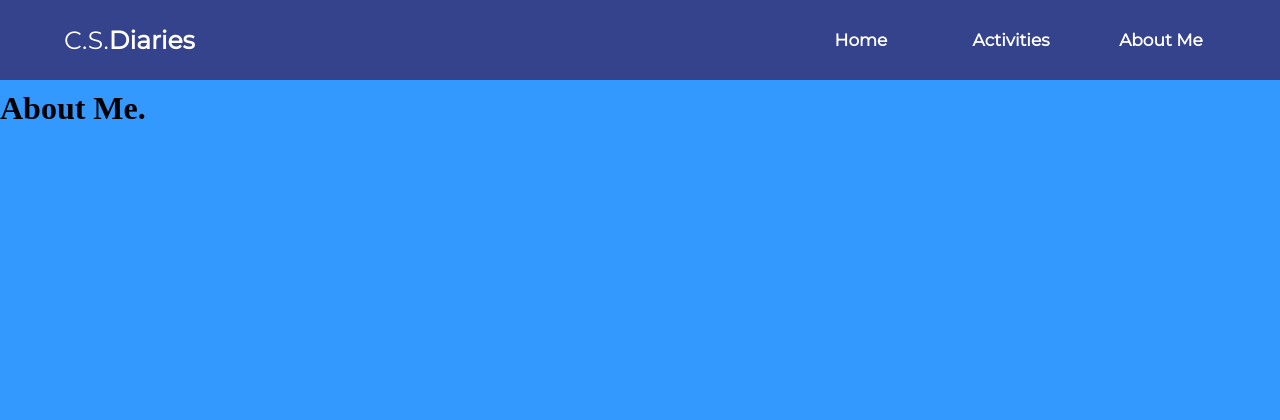
After one commit to amlagsac/lab1, a PHP site: page /about_me.html in a window 1280 px wide. The commit adds this page. Shown: the top 420 px of the page. Run offline with PHP 8.4, Linux system fonts and the light colour scheme.

Commit message:
About Me

```diff
--- /dev/null
+++ b/about_me.html
@@ -0,0 +1,43 @@
+<!DOCTYPE html>
+<html>
+    <head>
+        <title>
+            C.S.Diaries
+        </title>
+        <link href="https://fonts.googleapis.com/css?family=Hind&display=swap" rel="stylesheet">
+        <link href="https://fonts.googleapis.com/css?family=Montserrat&display=swap" rel="stylesheet">
+        <link rel="stylesheet" type="text/css" href="css/styles_about_me.css">
+    </head>
+    <body>
+        <div class = "header">
+            <div class = "inner_header">
+                <div class = "web_title">
+                    <h1>C.S.<span>Diaries</span></h1>
+                </div>
+                <ul class = "navigation">
+                    <a href = "index.html"><li>Home</li></a>
+                    <a><li>Activities
+                        <ul class = "inner_navigation">
+                            <li>
+                                Activity 1
+                            </li>
+                            <li>
+                                Activity 2
+                            </li>
+                        </ul>
+                    </li></a>
+                    <a href="about_me.html"><li>About Me</li></a>
+                </ul>
+            </div>
+        </div>
+        <div class = "extra_space">
+            <div class = "box">
+            </div>
+        </div>
+        <div class = "body_text">
+            <div class = "about_me_text">
+                <h1>About Me.</h1>
+            </div>
+        </div>
+    </body>
+</html>
--- a/css/styles.css
+++ b/css/styles.css
@@ -82,7 +82,7 @@
 }
 .box{
     width: 100%;
-    height: 70px;
+    height: 40px;
     display: block;
     background-color: #3399ff;
     padding-bottom: 10px;
@@ -104,7 +104,7 @@
     font-size: 30px;
 }
 .color_box{
-    border-radius: 10px;
+    border-radius: 15px;
     margin: 0 auto;
     border: 9px solid black;
     width: 70%;
--- /dev/null
+++ b/css/styles_about_me.css
@@ -0,0 +1,89 @@
+*{
+    margin: 0;
+    padding: 0;
+    list-style: none;
+    text-decoration: none;
+}
+.header{
+    width: 100%;
+    height: 80px;
+    display: block;
+    background-color: #35438C;
+}
+.inner_header{
+    width: 90%;
+    height: 100%;
+    display: block;
+    margin: 0 auto;
+}
+.web_title{
+    height: 80px;
+    display: table;
+    float: left;
+}
+.web_title h1{
+    color:white;
+    height: 100%;
+    display: table-cell;
+    vertical-align: middle;
+    font-family: 'Montserrat';
+    font-size: 25px;
+    font-weight: 300;
+}
+.web_title h1 span{
+    font-weight: 900;
+}
+.navigation a:last-child{
+    padding-right: 0;
+}
+.navigation{
+    float: right;
+    height: 100%;
+}
+.navigation a{
+    list-style: none;
+    height: 100%;
+    float: left;
+    padding: 0px 20px;
+}
+.navigation a li{
+    font-weight: 800;
+    width: 110px;
+    background-color: #35438C;
+    border: 1% solid #35438C;
+    line-height: 80px;
+    height: 100%;
+    color: white;
+    font-family: 'Montserrat';
+    font-size: 17px;
+    text-align: center
+}
+.web_title h1:hover{
+    color: #DEAC2D;
+}
+.navigation a li:hover{
+    color: #DEAC2D;
+}
+.navigation ul {
+    display: none;
+}
+.navigation ul li {
+    color: white;
+    background-color: 35438C;
+}
+.navigation a li:hover > .inner_navigation{
+    display: inline;
+}
+.body_text{
+    background-color: #3399ff;
+    background-repeat: no-repeat;
+    background-size: auto;
+    height: 1000px;
+}
+.box{
+    width: 100%;
+    height: 3s0px;
+    display: block;
+    background-color: #3399ff;
+    padding-bottom: 10px;
+}
--- a/index.html
+++ b/index.html
@@ -15,7 +15,7 @@
                     <h1>C.S.<span>Diaries</span></h1>
                 </div>
                 <ul class = "navigation">
-                    <a><li>Home</li></a>
+                    <a href="index.html"><li>Home</li></a>
                     <a><li>Activities
                         <ul class = "inner_navigation">
                             <li>
@@ -26,7 +26,7 @@
                             </li>
                         </ul>
                     </li></a>
-                    <a><li>About Me</li></a>
+                    <a href="about_me.html"><li>About Me</li></a>
                 </ul>
             </div>
         </div>
```
